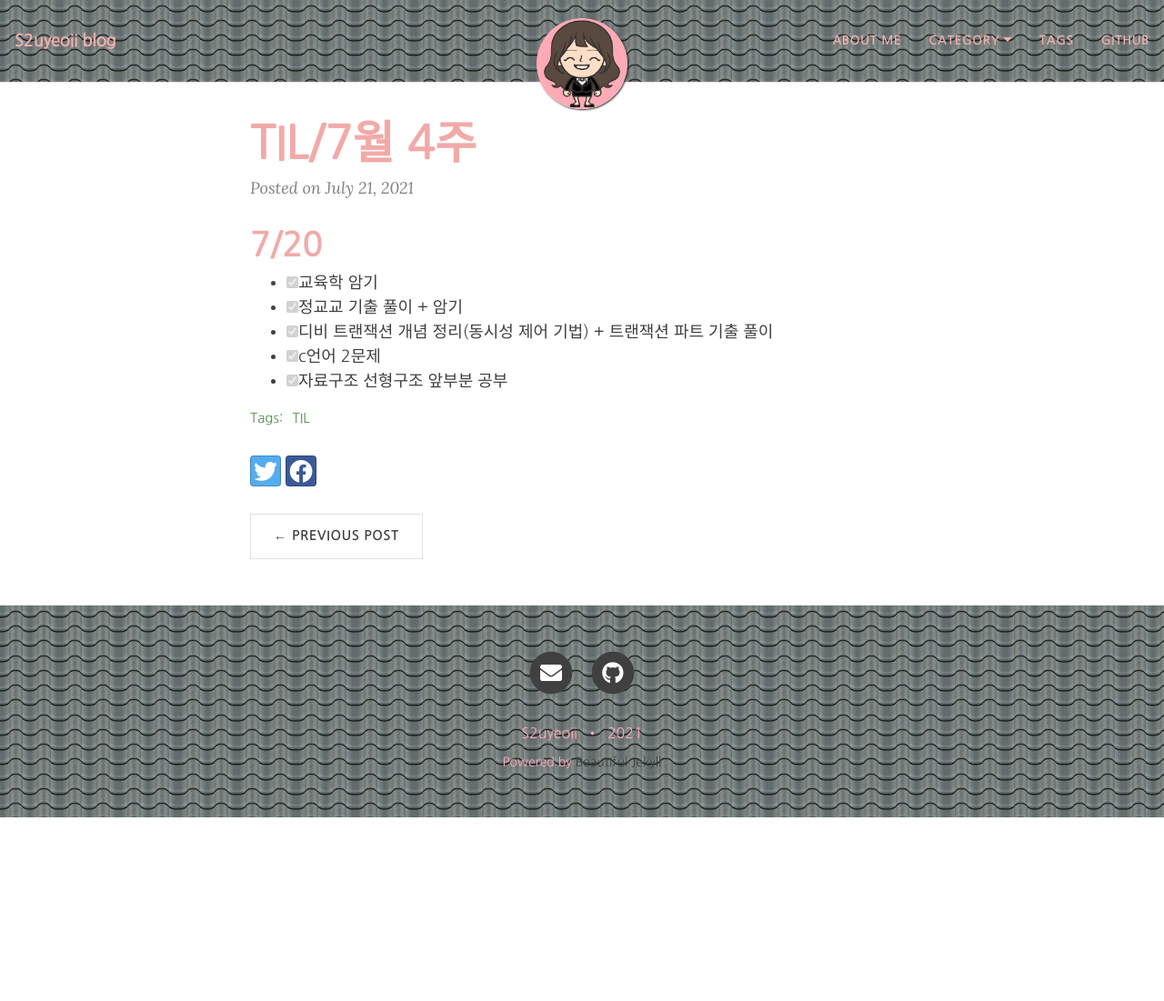
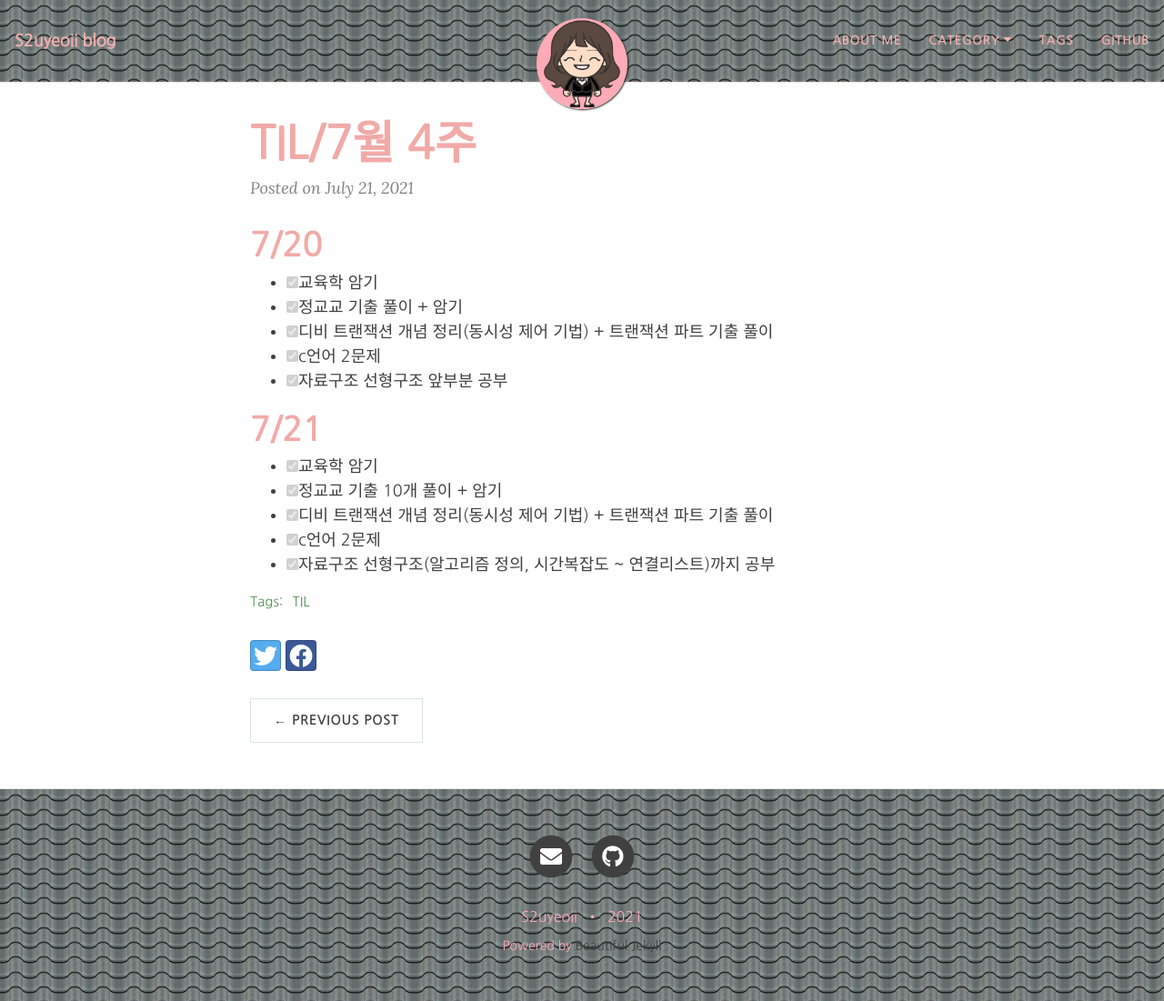
Before and after one commit to yeoneed/yeoneed.github.io, a Jekyll site: the page built from _posts/2021-07-21-TIL-7월 4주.md, in a window 1280 px wide and 1101 px high. Shown: the whole window at 91% size. Built offline with Jekyll 4.4.1, drawn with Linux system fonts in a browser that asks for light colours; nearby versions of some CDN libraries; some web fonts are replaced.

Commit message:
Update and rename 2021-07-21-TIL-7월4주.md to 2021-07-21-TIL-7월 4주.md

```diff
--- a/_posts/2021-07-21-TIL-7월4주.md
+++ b/_posts/2021-07-21-TIL-7월 4주.md
@@ -14,3 +14,10 @@ category: [TIL]
 - [x] 디비 트랜잭션 개념 정리(동시성 제어 기법) + 트랜잭션 파트 기출 풀이
 - [x] c언어 2문제
 - [x] 자료구조 선형구조 앞부분 공부
+
+# 7/21
+- [x] 교육학 암기
+- [x] 정교교 기출 10개 풀이 + 암기
+- [x] 디비 트랜잭션 개념 정리(동시성 제어 기법) + 트랜잭션 파트 기출 풀이
+- [x] c언어 2문제
+- [x] 자료구조 선형구조(알고리즘 정의, 시간복잡도 ~ 연결리스트)까지 공부
```
